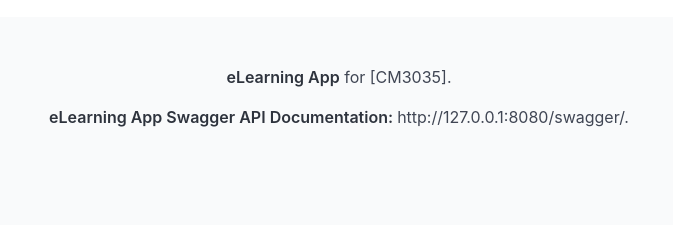
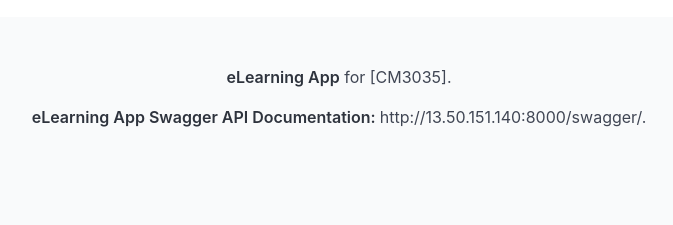
Before and after one commit to yasmine-11/eLearning_AWS, a Django app: template elearning_app/templates/courses/create_course.html in a window 1280 px wide. Shown: the part 711-936 px from the top of the page, without its empty margins (301-974 px from the left). Run offline with Django 4.2, Linux system fonts and the light colour scheme; the template is opened without the code that fills it, so the values that code supplies are empty.

Commit message:
Update base.html

```diff
--- a/elearning_app/templates/base.html
+++ b/elearning_app/templates/base.html
@@ -61,7 +61,7 @@
                     <strong>eLearning App</strong> for [CM3035].
                 </p>
                 <p>
-                    <strong>eLearning App Swagger API Documentation: </strong> http://127.0.0.1:8080/swagger/.
+                    <strong>eLearning App Swagger API Documentation: </strong> http://13.50.151.140:8000/swagger/.
                 </p>
             </div>
         </footer>
```
